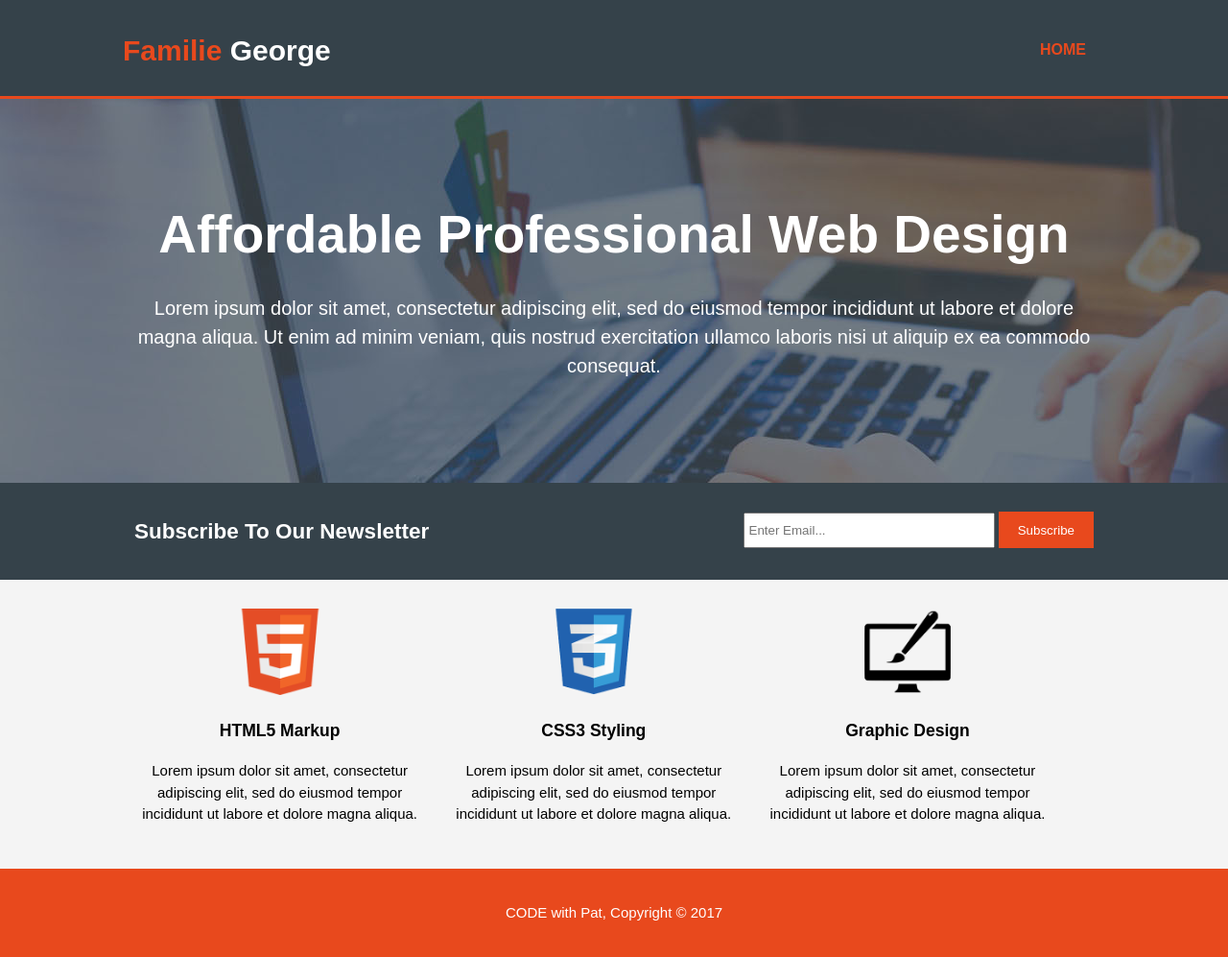
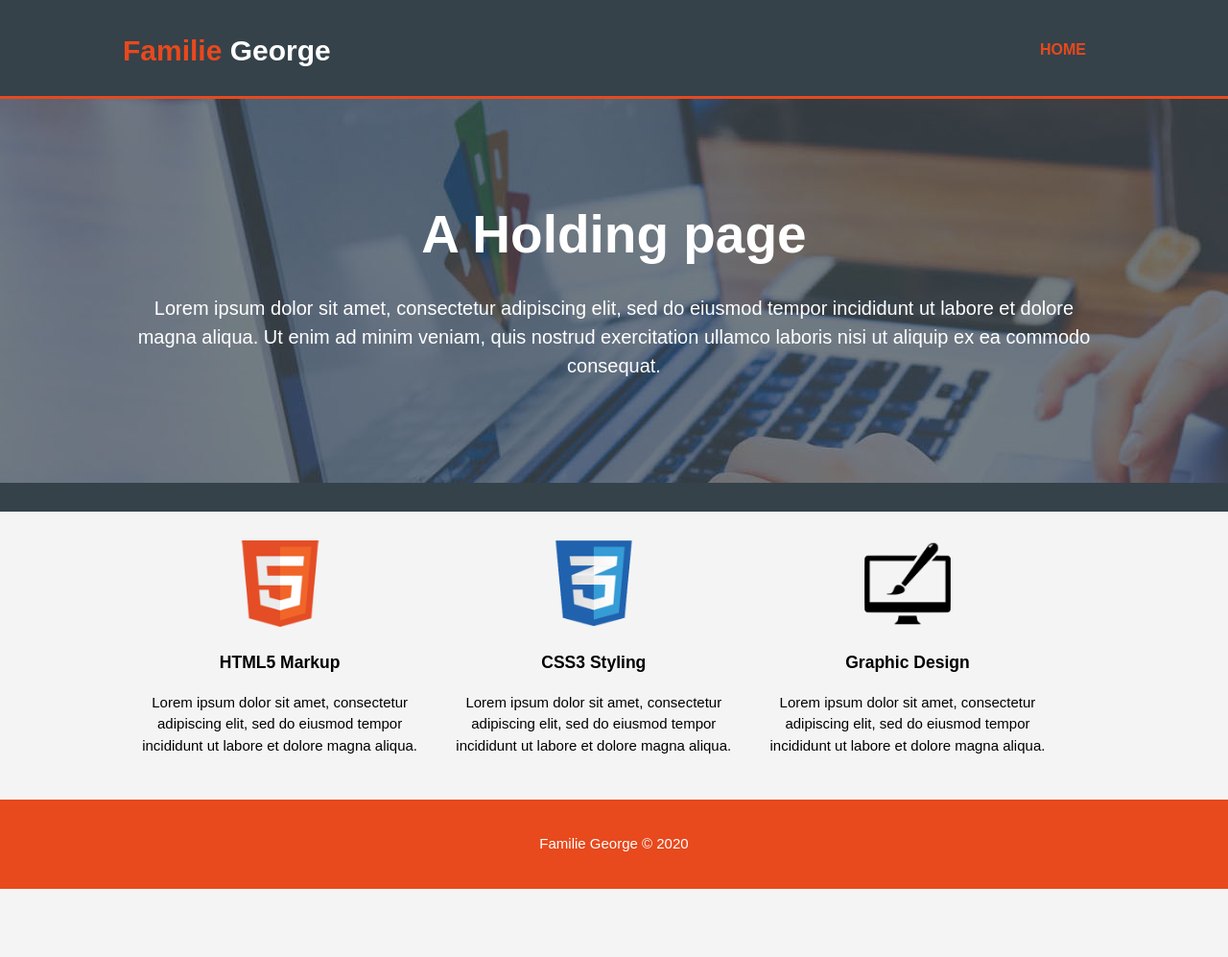
Before and after one commit to familie-george-de/familie-george.github.io, a plain HTML site: page index.html in a window 1280 px wide. Shown: the whole page at 96% size. After the commit the page ends 926 px from the top, so only its background shows below. Drawn offline with Linux system fonts and the light colour scheme.

Commit message:
Update index.html

```diff
--- a/index.html
+++ b/index.html
@@ -31,7 +31,7 @@
 
     <section id="showcase">
       <div class="container">
-        <h1>Affordable Professional Web Design</h1>
+        <h1>A Holding page</h1>
         <p>
           Lorem ipsum dolor sit amet, consectetur adipiscing elit, sed do eiusmod tempor incididunt ut labore et dolore magna aliqua. Ut enim ad minim veniam, quis nostrud exercitation ullamco laboris nisi ut aliquip ex ea commodo consequat.
         </p>
@@ -40,11 +40,7 @@
 
     <section id="newsletter">
       <div class="container">
-        <h1>Subscribe To Our Newsletter</h1>
-        <form>
-          <input type="email" placeholder="Enter Email...">
-          <button type="submit" class="button_1">Subscribe</button>
-        </form>
+
       </div>
     </section>
 
@@ -77,7 +73,7 @@
     </section>
 
     <footer>
-      <p>CODE with Pat, Copyright &copy; 2017</p>
+      <p>Familie George &copy; 2020</p>
     </footer>
 
   </body>
```
